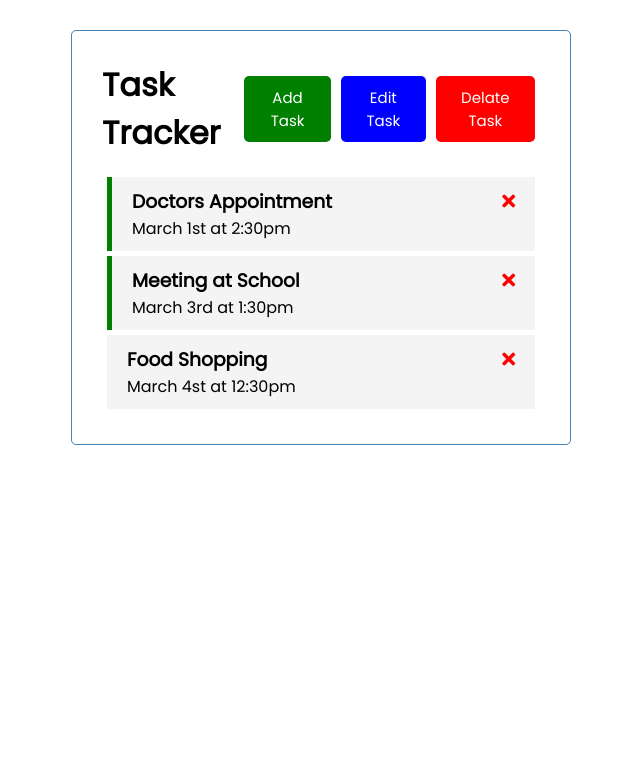
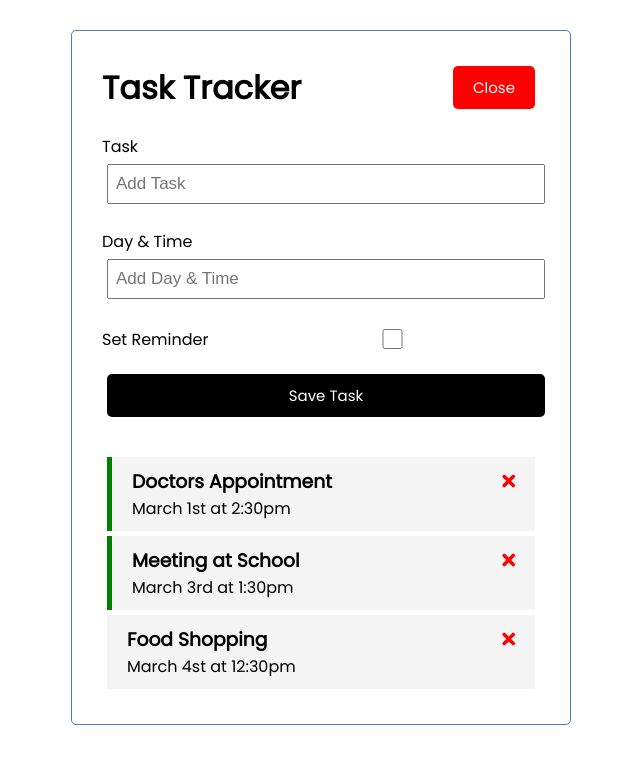
Before and after one commit to michal-krawczyk10/task-tracker-vue-learn-, a Vue app: page / in a window 1280 px wide. Both pictures are taken after a click on the button "Add Task". Shown: the top 764 px of the page, without its empty margins (319-959 px from the left). Built offline with nearby package versions, Linux system fonts and the light colour scheme.

Commit message:
feat: all up to 11:30

```diff
--- a/src/App.vue
+++ b/src/App.vue
@@ -1,6 +1,11 @@
 <template>
   <div class="container">
-    <Header title="Task Tracker" />
+    <Header
+      v-on:toggle-add-task="toggleAddTask"
+      title="Task Tracker"
+      v-bind:showAddTask="showAddTask"
+    />
+    <div v-show="showAddTask"><AddTask v-on:add-task="addTask" /></div>
     <Tasks
       v-on:toggle-reminder="toggleReminder"
       v-on:delete-task="deleteTask"
@@ -12,19 +17,28 @@
 <script>
 import Header from "./components/Header";
 import Tasks from "./components/Tasks";
+import AddTask from "./components/AddTask";
 
 export default {
   name: "App",
   components: {
     Header,
     Tasks,
+    AddTask,
   },
   data() {
     return {
       tasks: [],
+      showAddTask: false,
     };
   },
   methods: {
+    toggleAddTask() {
+      this.showAddTask = !this.showAddTask;
+    },
+    addTask(task) {
+      this.tasks = [...this.tasks, task];
+    },
     deleteTask(id) {
       if (confirm("Are you sure?")) {
         this.tasks = this.tasks.filter((task) => task.id !== id);
--- /dev/null
+++ b/src/components/AddTask.vue
@@ -0,0 +1,88 @@
+<template>
+  <form @submit="onSubmit" class="add-form">
+    <div class="form-control">
+      <label>Task</label>
+      <input type="text" v-model="text" name="text" placeholder="Add Task" />
+    </div>
+    <div class="form-control">
+      <label>Day & Time</label>
+      <input
+        type="text"
+        name="day"
+        v-model="day"
+        placeholder="Add Day & Time"
+      />
+    </div>
+    <div class="form-control form-control-check">
+      <label>Set Reminder</label>
+      <input type="checkbox" v-model="reminder" name="reminder" />
+    </div>
+    <input type="submit" value="Save Task" class="btn btn-block" />
+  </form>
+</template>
+
+<script>
+export default {
+  name: "AddTask",
+  data() {
+    return {
+      text: "",
+      day: "",
+      reminder: false,
+    };
+  },
+  methods: {
+    onSubmit(e) {
+      e.preventDefault();
+
+      if (!this.text) {
+        alert("please add a task");
+        return;
+      }
+      const newTask = {
+        id: Math.floor(Math.random() * 100000),
+        text: this.text,
+        day: this.day,
+        reminder: this.reminder,
+      };
+
+      this.$emit("add-task", newTask);
+
+      this.text = "";
+      this.day = "";
+      this.reminder = false;
+    },
+  },
+};
+</script>
+
+<style scoped>
+.add-form {
+  margin-bottom: 40px;
+}
+.form-control {
+  margin: 20px 0;
+}
+.form-control label {
+  display: block;
+}
+.form-control input {
+  width: 100%;
+  height: 40px;
+  margin: 5px;
+  padding: 3px 7px;
+  font-size: 17px;
+}
+.form-control-check {
+  display: flex;
+  align-items: center;
+  justify-content: space-between;
+}
+.form-control-check label {
+  flex: 1;
+}
+.form-control-check input {
+  flex: 2;
+  height: 20px;
+}
+</style>
--- a/src/components/Button.vue
+++ b/src/components/Button.vue
@@ -13,7 +13,7 @@
   },
   methods: {
     onClick() {
-      console.log("click");
+      this.$emit('btn-click');
     },
   },
 };
--- a/src/components/Header.vue
+++ b/src/components/Header.vue
@@ -1,9 +1,11 @@
 <template>
   <header>
     <h1>{{ title }}</h1>
-    <Button text="Add Task" color="green" />
-    <Button text="Edit Task" color="blue" />
-    <Button text="Delate Task" color="red" />
+    <Button
+      v-on:btn-click="$emit('toggle-add-task')"
+      v-bind:text="showAddTask ? 'Close' : 'Add Task'"
+      :color="showAddTask ? 'red' : 'green'"
+    />
   </header>
 </template>
 
@@ -12,7 +14,7 @@
 
 export default {
   name: "Header",
-  props: { title: String },
+  props: { title: String, showAddTask: Boolean },
   components: { Button },
 };
 </script>
```
